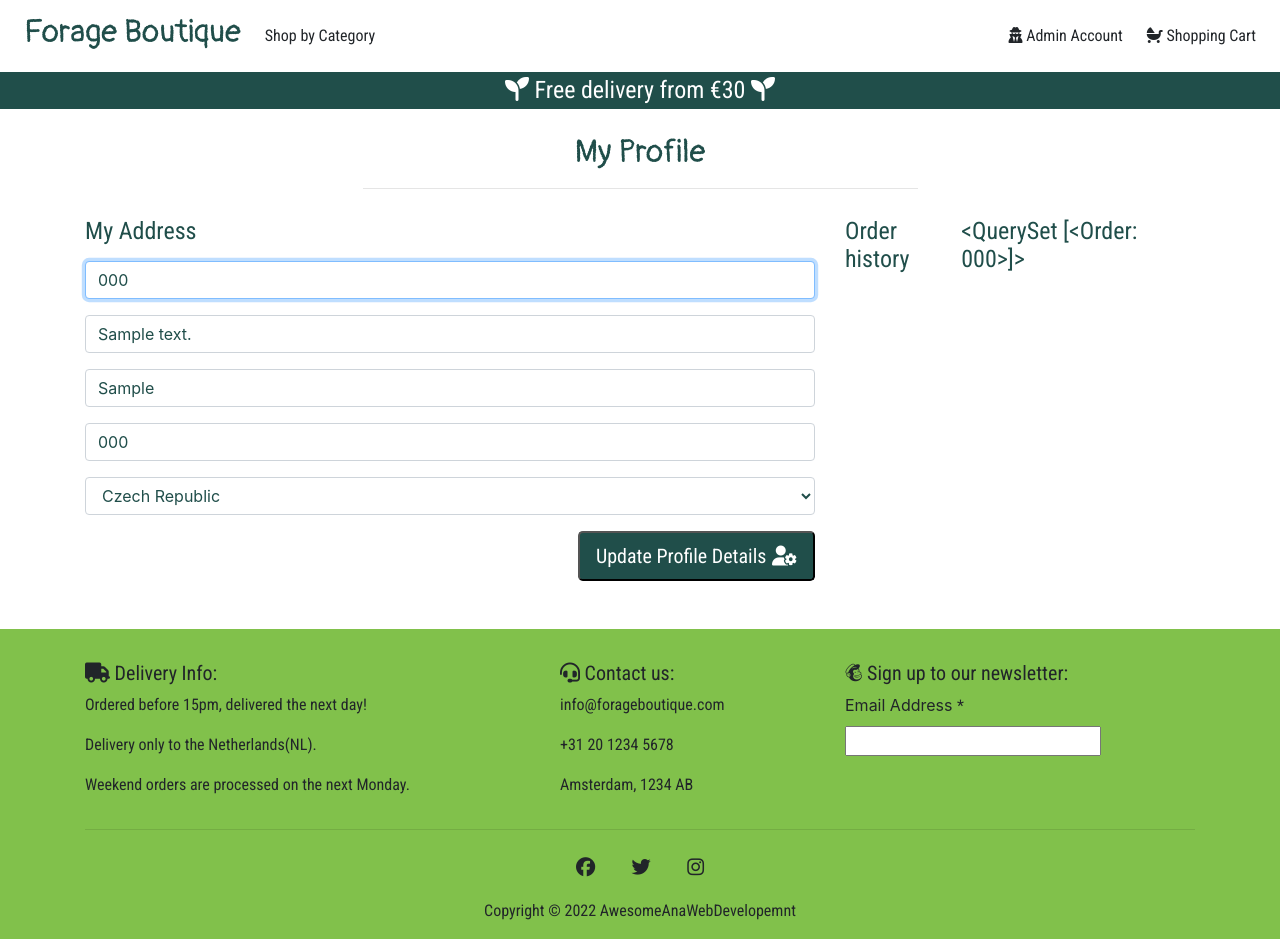
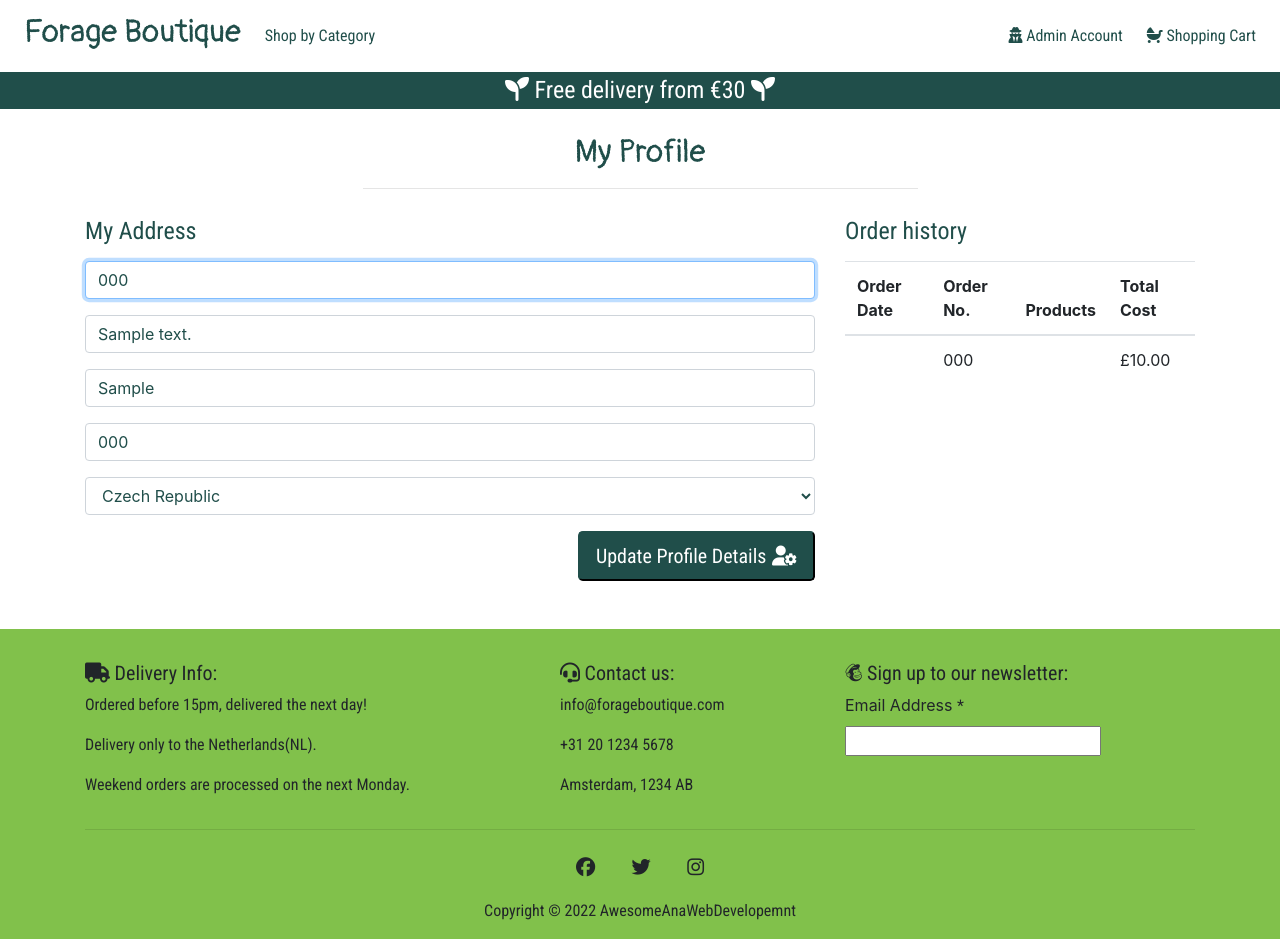
Before and after one commit to anabramos/forageboutique, a Django app: page /profile/ in a window 1280 px wide. Run offline with Django 3.2, Linux system fonts and the light colour scheme; a user stored in the database is signed in; tables that the repository leaves empty hold one stand-in row (values such as "Sample post"); parts of the project's set-up code (start-up, migrations or seed data) failed here and were passed over; some libraries are stand-ins or nearby versions.

Commit message:
Creade order history view and update profile template with order history details

```diff
--- a/accounts/static/accounts/css/account.css
+++ b/accounts/static/accounts/css/account.css
@@ -1,3 +1,8 @@
+.order-history {
+    max-height: 416px; /* if order history is too long, it will be displayed with scrollbar*/
+    overflow-y: auto;
+}
+
 #profile-update-form .form-control {
     color: #204E4A;
 }
--- a/accounts/templates/accounts/profile.html
+++ b/accounts/templates/accounts/profile.html
@@ -25,8 +25,35 @@
             <div class="col-md-5 col-lg-4 order-md-last">
                 <h4 class="d-flex justify-content-between align-items-center mb-3">
                   <span>Order history</span>
-                  <span>{{ orders }}</span>
                 </h4>
+                <div id="order-history">
+                    {% if orders %}
+                        <table class="table table-responsive">
+                            <thead>
+                                <tr>
+                                    <th scope="col">Order Date</th>
+                                    <th scope="col">Order No.</th>
+                                    <th scope="col">Products</th>
+                                    <th scope="col">Total Cost</thS>
+                                </tr>
+                            </thead>
+                            <tbody>
+                                {% for order in orders %}
+                                    <tr>
+                                        <th scope="row">{{ order.order_date|date:"d F Y" }}</th>
+                                        <td scope="row">{{ order.order_number|truncatechars:10 }}</td>
+                                        <td scope="row">{% for product in order.orderitems.all %}
+                                            {{ product }}<br>
+                                            {% endfor %}</td>
+                                        <td scope="row">£{{ order.order_total }}</td>
+                                    </tr>
+                                {% endfor %}
+                            </tbody>
+                        </table>
+                    {% else %}
+                        <h6>You have no previous orders to display</h6>
+                    {% endif %}
+                </div>
             </div>
 
             <div class="col-md-7 col-lg-8">
--- a/accounts/urls.py
+++ b/accounts/urls.py
@@ -2,5 +2,6 @@ from django.urls import path
 from . import views
 
 urlpatterns = [
-    path('', views.profile, name='profile')
+    path('', views.profile, name='profile'),
+    path('order_history/<order_number>', views.order_history, name='order_history'),
 ]
--- a/accounts/views.py
+++ b/accounts/views.py
@@ -3,6 +3,8 @@ from django.contrib import messages
 
 from .models import UserProfile
 from .forms import UserProfileForm
+
+from checkout.models import Order
 
 
 def profile(request):
@@ -26,3 +28,21 @@ def profile(request):
     }
 
     return render(request, template, context)
+
+
+def order_history(request, order_number):
+    """ Display order history of user """
+    order = get_object_or_404(Order, order_number=order_number)
+
+    messages.info(request, (
+        f'This is a past confirmation for order number {order_number}. '
+        'A confirmation email was sent on the order date.'
+    ))
+
+    template = 'checkout/checkout_success.html'
+    context = {
+        'order': order,
+        'from_profile': True,
+    }
+
+    return render(request, template, context)
--- a/static/css/style.css
+++ b/static/css/style.css
@@ -81,6 +81,7 @@ h3, h4, h5, h6, {
 .btn-green {
     background-color: #204E4A;
     color: #fff ;
+    border-color: #204E4A;
 }
 
 .btn-green:hover {
@@ -108,12 +109,12 @@ h3, h4, h5, h6, {
     text-decoration: inherit;
 }
 
+a {
+    text-decoration: none;
+}
+
 a:hover {
     text-decoration: underline !important;
-}
-
-a {
-    color: inherit !important;
 }
 
 /* Bootstrap Toasts */
```
Also changed, not shown: checkout/templates/checkout/checkout_success.html (+18 -1 lines).
